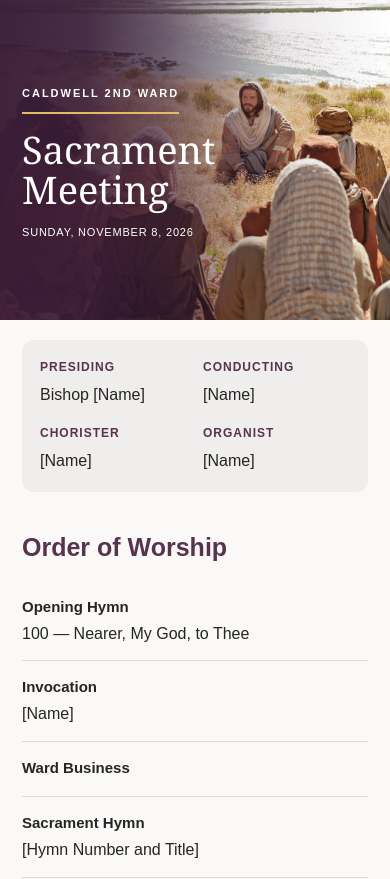
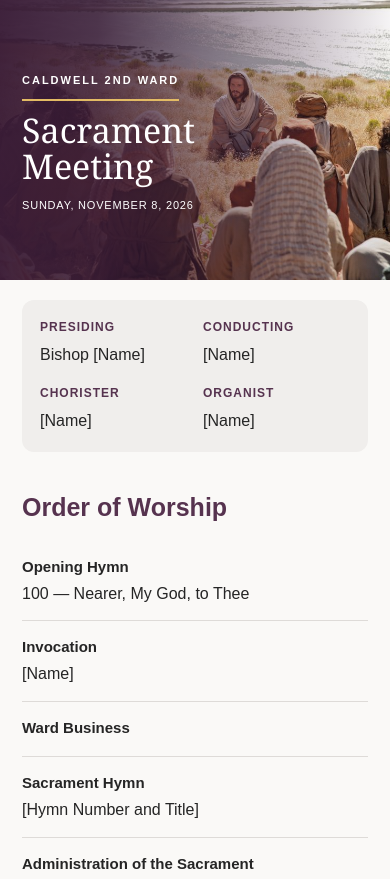
Before and after one commit to bekajane77/Caldwell2ndBulletin, a plain HTML site: page index.html in a window 390 px wide. Shown: the top 879 px of the page. Drawn offline with Linux system fonts and the light colour scheme.

Commit message:
Modify header styles for smaller screens
Adjusted header styles for mobile responsiveness.

```diff
--- a/index.html
+++ b/index.html
@@ -194,11 +194,11 @@ footer h2 {
 @media (max-width: 600px) {
 
   header {
-    min-height: 0;
-    height: 320px;
-    padding: 28px 22px;
-
-    background-position: 38% center;
+  min-height: 0;
+  height: 280px;
+  padding: 22px;
+  background-position: 38% center;
+}
 
     background-image:
       linear-gradient(
@@ -219,11 +219,11 @@ footer h2 {
   }
 
   header h1 {
-    font-size: 38px;
-    line-height: 1.05;
-    max-width: 260px;
-    margin: 16px 0 14px;
-  }
+  font-size: 34px;
+  line-height: 1.05;
+  max-width: 260px;
+  margin: 12px 0;
+}
 
   header .date {
     font-size: 11px;
```
